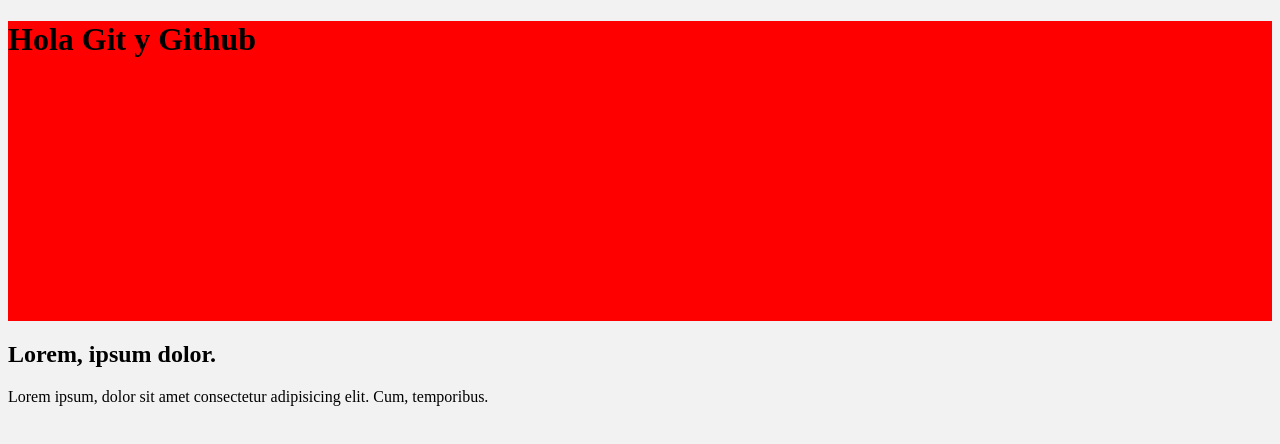
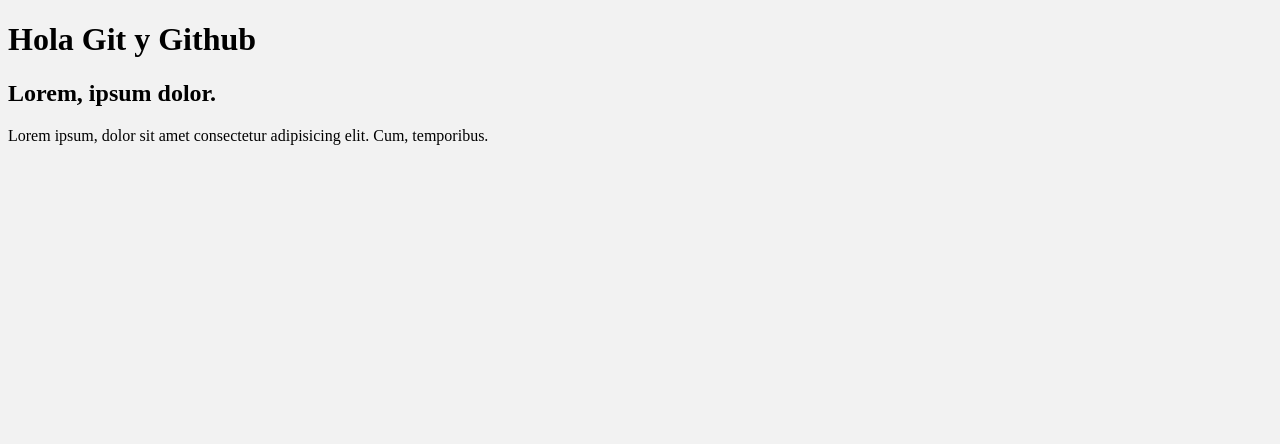
Before and after one commit to Javier90Ty-zz/curso-web, a plain HTML site: page index.html in a window 1280 px wide. Drawn offline with Linux system fonts and the light colour scheme.

Commit message:
eliminado estilos

```diff
--- a/index.html
+++ b/index.html
@@ -9,8 +9,6 @@
             background: #f2f2f2;
         }
         header {
-            height: 300px;
-            background: red;
         }
     </style>
 </head>
```
